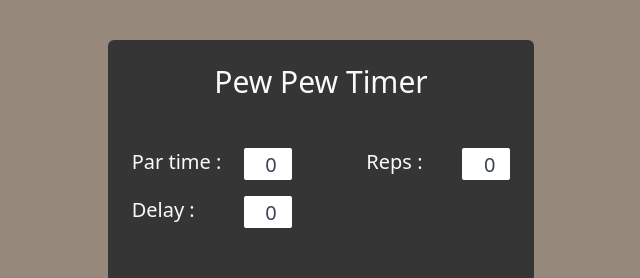
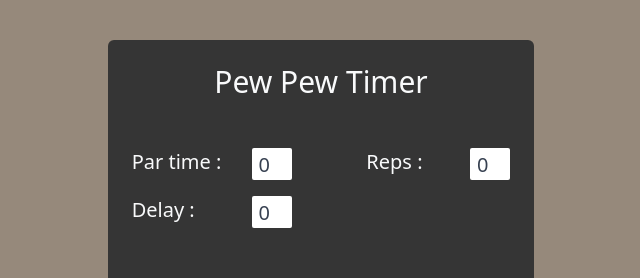
Before and after one commit to VictorAissa/pewpewtimer, a React (Vite) app: page / in a window 1280 px wide. Shown: the top 278 px of the page, without its empty margins (319-959 px from the left). Built offline with nearby package versions, Linux system fonts and the light colour scheme.

Commit message:
align input

```diff
--- a/src/App.jsx
+++ b/src/App.jsx
@@ -115,7 +115,7 @@ function App() {
                         <div className="flex justify-between gap-2">
                             <label htmlFor="par">Par time :</label>
                             <input
-                                className="rounded-sm h-8 text-gray-700 text-right w-12 flex justify-center items-center"
+                                className="rounded-sm h-8 text-gray-700 w-10 text-center"
                                 type="number"
                                 id="parTime"
                                 value={values.parTime.displayed}
@@ -127,7 +127,7 @@ function App() {
                             <input
                                 type="number"
                                 id="delay"
-                                className="rounded-sm h-8 text-gray-700 text-right w-12 flex justify-center items-center"
+                                className="rounded-sm h-8 text-gray-700  w-10 text-center"
                                 value={values.delay.displayed}
                                 onChange={handleChange}
                             />
@@ -138,7 +138,7 @@ function App() {
                         <input
                             type="number"
                             id="reps"
-                            className="rounded-sm w-12 h-8 text-gray-700 text-right flex justify-center items-center"
+                            className="rounded-sm w-10 h-8 text-gray-700 text-center"
                             value={values.reps.displayed}
                             onChange={handleChange}
                         />
```
